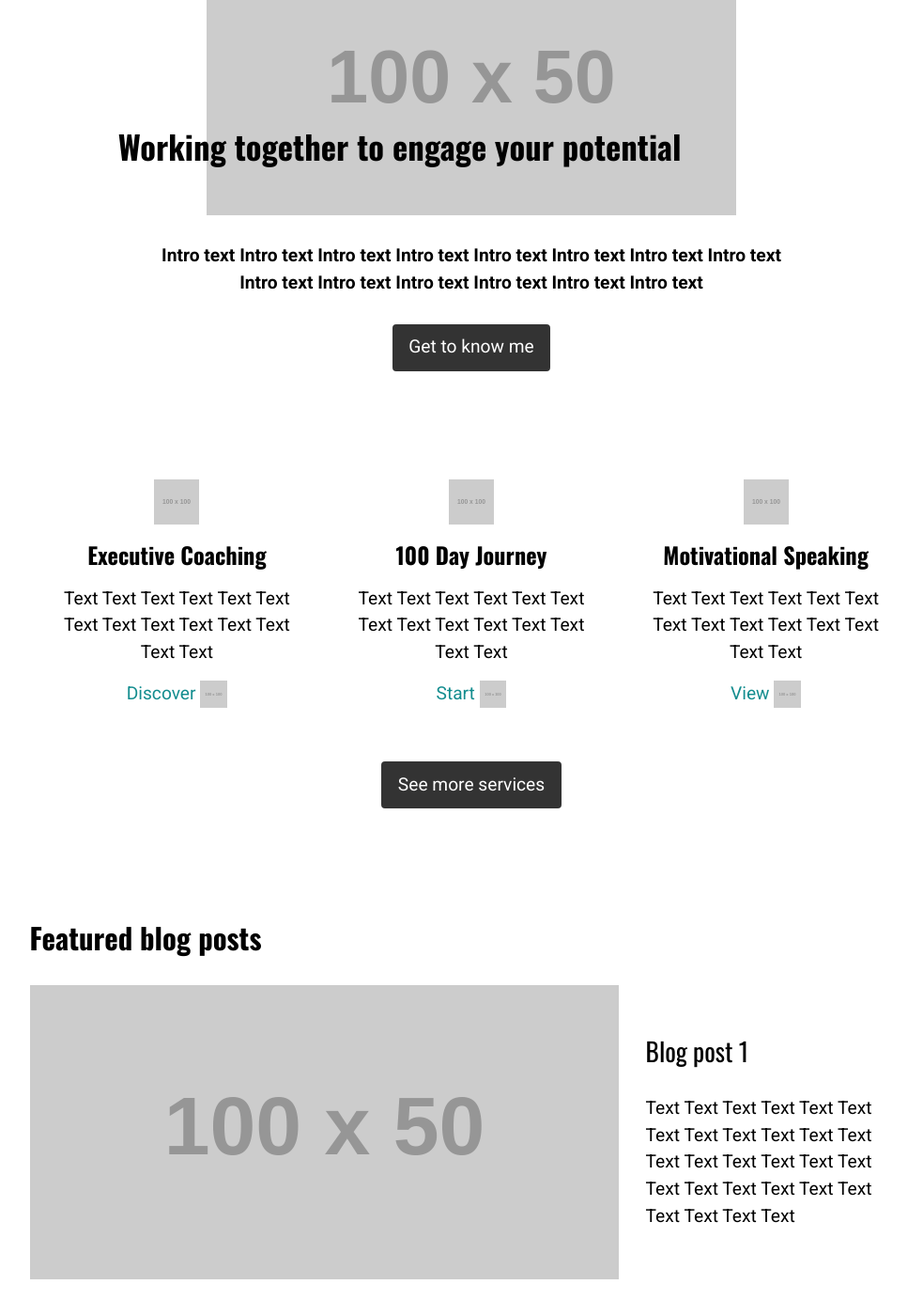
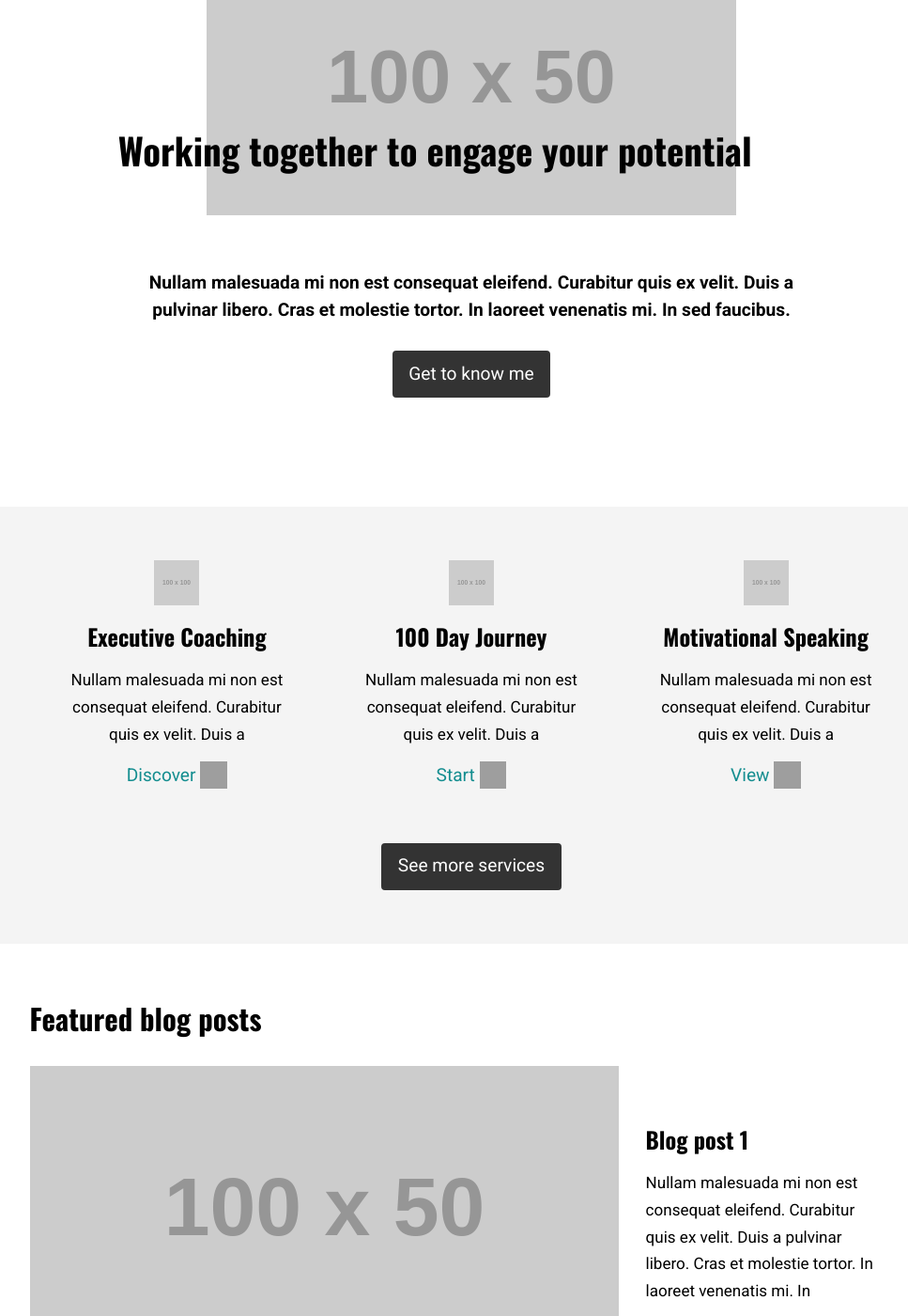
Before and after one commit to AlexSpagnuolo/rozross, a Jekyll site: the page built from index.html, in a window 1280 px wide and 1400 px high, scrolled down 216 px. Shown: the whole window at 94% size, without its empty margins (138-1105 px from the left). Built offline with Jekyll 4.4.1, drawn with Linux system fonts in a browser that asks for light colours; some of the changed text lies outside the part shown; grey boxes are pictures that could not be loaded.

Commit message:
Update links and text sizes

```diff
--- a/index.html
+++ b/index.html
@@ -5,13 +5,13 @@ description:
 ---
 
 <section class="pad-t-2 wrapper gutter push-2">
-  <div class="relative push">
-    <h1 class="absolute hook">Working together to engage your potential</h1>
+  <div class="relative push-2">
+    <h1 class="absolute hook zetta">Working together to engage your potential</h1>
     <img class="cover-image" src="https://via.placeholder.com/100x50" alt="Roz Ross" itemprop="image">
   </div>
 
   <div class="text-center push max-length">
-    <strong>Intro text Intro text Intro text Intro text Intro text Intro text Intro text Intro text Intro text Intro text Intro text Intro text Intro text Intro text</strong>
+    <strong>Nullam malesuada mi non est consequat eleifend. Curabitur quis ex velit. Duis a pulvinar libero. Cras et molestie tortor.  In laoreet venenatis mi. In sed faucibus.</strong>
   </div>
 
   <div class="text-center">
@@ -21,11 +21,10 @@ description:
   </div>
 </section>
 
-<section class="wrapper gutter push-2">
-
-  <div class="grid">
+<section class="grey-bg push-2 pad-t-2">
+  <div class="grid wrapper gutter">
     <div class="unit xs-1 s-1 m-1-2 l-1-3 text-center push-2 gutter">
-      <a href="{{site.baseurl}}/services#executive-coaching/" itemprop="url">
+      <a href="{{site.baseurl}}/services#executive-coaching" itemprop="url">
         <div class="push-1-2">
           <i class="icon i-48">
             <img class="img-flex" src="https://via.placeholder.com/100">
@@ -33,13 +32,13 @@ description:
         </div>
         <div class="push-1-2">
           <h2 class="giga push-1-2">Executive Coaching</h2>
-          <p class="push-0">Text Text Text Text Text Text Text Text Text Text Text Text Text Text</p>
+          <p class="push-0 milli">Nullam malesuada mi non est consequat eleifend. Curabitur quis ex velit. Duis a</p>
         </div>
         <div>
-          <a class="text-link" href="{{site.baseurl}}/services#executive-coaching/" itemprop="url">
+          <a class="text-link" href="{{site.baseurl}}/services#executive-coaching" itemprop="url">
             <span class="icon-label">Discover</span>
             <i class="icon i-1 text-link-icon">
-              <img class="img-flex" src="https://via.placeholder.com/100" alt="">
+              <img class="img-flex" src="{{site.baseurl}}/images/icons/link-arrow.svg/" alt="">
             </i>
           </a>
         </div>
@@ -48,7 +47,7 @@ description:
 
 
     <div class="unit xs-1 s-1 m-1-2 l-1-3 text-center push-2 gutter">
-      <a href="{{site.baseurl}}/services#100-day-journey/" itemprop="url">
+      <a href="{{site.baseurl}}/services#100-day-journey" itemprop="url">
         <div class="push-1-2">
           <i class="icon i-48">
             <img class="img-flex" src="https://via.placeholder.com/100">
@@ -56,13 +55,13 @@ description:
         </div>
         <div class="push-1-2">
           <h2 class="giga push-1-2">100 Day Journey</h2>
-          <p class="push-0">Text Text Text Text Text Text Text Text Text Text Text Text Text Text</p>
+          <p class="push-0 milli">Nullam malesuada mi non est consequat eleifend. Curabitur quis ex velit. Duis a</p>
         </div>
         <div>
-          <a class="text-link" href="{{site.baseurl}}/services#100-day-journey/" itemprop="url">
+          <a class="text-link" href="{{site.baseurl}}/services#100-day-journey" itemprop="url">
             <span class="icon-label">Start</span>
             <i class="icon i-1 text-link-icon">
-              <img class="img-flex" src="https://via.placeholder.com/100" alt="">
+              <img class="img-flex" src="{{site.baseurl}}/images/icons/link-arrow.svg/" alt="">
             </i>
           </a>
         </div>
@@ -70,7 +69,7 @@ description:
     </div>
 
     <div class="unit xs-1 s-1 m-1 l-1-3 text-center push-2 gutter">
-      <a href="{{site.baseurl}}/services#motivational-speaking/" itemprop="url">
+      <a href="{{site.baseurl}}/services#motivational-speaking" itemprop="url">
         <div class="push-1-2">
           <i class="icon i-48">
             <img class="img-flex" src="https://via.placeholder.com/100">
@@ -78,13 +77,13 @@ description:
         </div>
         <div class="push-1-2">
           <h2 class="giga push-1-2">Motivational Speaking</h2>
-          <p class="push-0">Text Text Text Text Text Text Text Text Text Text Text Text Text Text</p>
+          <p class="push-0 milli">Nullam malesuada mi non est consequat eleifend. Curabitur quis ex velit. Duis a</p>
         </div>
         <div>
-          <a class="text-link" href="{{site.baseurl}}/services#motivational-speaking/" itemprop="url">
+          <a class="text-link" href="{{site.baseurl}}/services#motivational-speaking" itemprop="url">
             <span class="icon-label">View</span>
             <i class="icon i-1 text-link-icon">
-              <img class="img-flex" src="https://via.placeholder.com/100" alt="">
+              <img class="img-flex" src="{{site.baseurl}}/images/icons/link-arrow.svg/" alt="">
             </i>
           </a>
         </div>
@@ -110,15 +109,15 @@ description:
       <img class="img-flex push" src="https://via.placeholder.com/100x50" alt="" itemprop="image">
     </div>
     <div class="unit xs-1 s-1 m-1-3 gutter">
-      <h3>Blog post 1</h3>
-      <p>Text Text Text Text Text Text Text Text Text Text Text Text Text Text Text Text Text Text Text Text Text Text Text Text Text Text Text Text</p>
+      <h3 class="giga bold push-1-2">Blog post 1</h3>
+      <p class="milli">Nullam malesuada mi non est consequat eleifend. Curabitur quis ex velit. Duis a pulvinar libero. Cras et molestie tortor.  In laoreet venenatis mi. In</p>
     </div>
   </div>
 
   <div class="grid grid-middle push">
     <div class="unit xs-1 s-1 m-1-3 gutter text-right">
-      <h3>Blog post 2</h3>
-      <p>Text Text Text Text Text Text Text Text Text Text Text Text Text Text Text Text Text Text Text Text Text Text Text Text Text Text Text Text</p>
+      <h3 class="giga bold push-1-2">Blog post 2</h3>
+      <p class="milli">Nullam malesuada mi non est consequat eleifend. Curabitur quis ex velit. Duis a pulvinar libero. Cras et molestie tortor.  In laoreet venenatis mi. In</p>
     </div>
     <div class="unit xs-1 s-2 m-2-3">
       <img class="img-flex push" src="https://via.placeholder.com/100x50" alt="" itemprop="image">
@@ -133,16 +132,16 @@ description:
 </section>
 
 <section class="text-center grey-bg pad-t-2 pad-b-2">
-  <div class="wrapper gutter pad-t-2 pad-b-2">
-    <div class="push">
-      <i class="icon i-48">
+  <div class="max-length gutter pad-t-2 pad-b-2">
+    <div class="push-2">
+      <i class="icon i-64">
         <img class="img-flex" src="https://via.placeholder.com/100">
       </i>
     </div>
 
     <div class="max-length">
-      <p class="push italic">Client testimonial</p>
-      <p class="text-left push-0">- Client name</p>
+      <p class="push italic"><span class="hang-punc exa bold">“</span>Nullam malesuada mi non est consequat eleifend. Curabitur quis ex velit."</p>
+      <p class="push-0">–Client name</p>
     </div>
   </div>
 </section>
```
